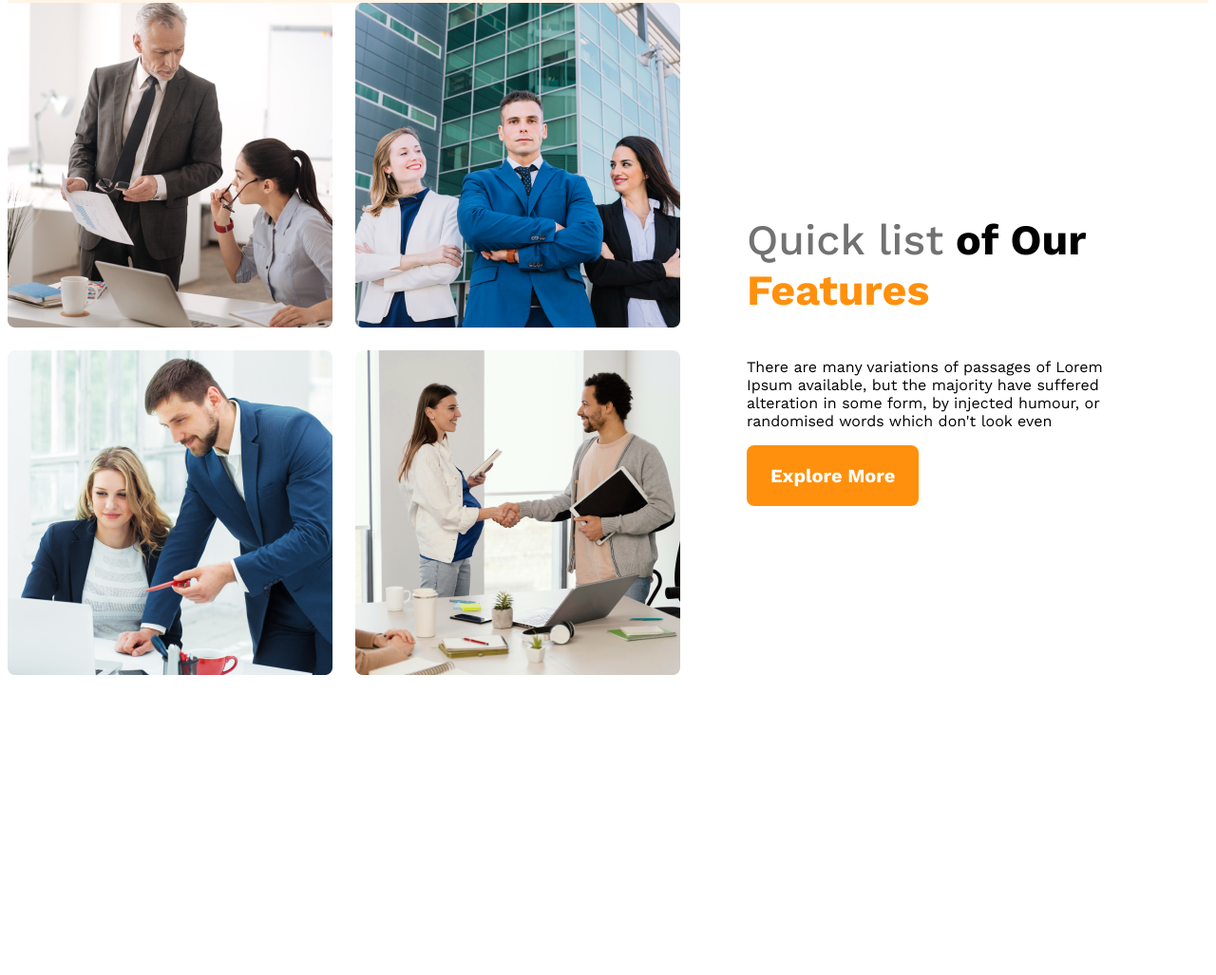
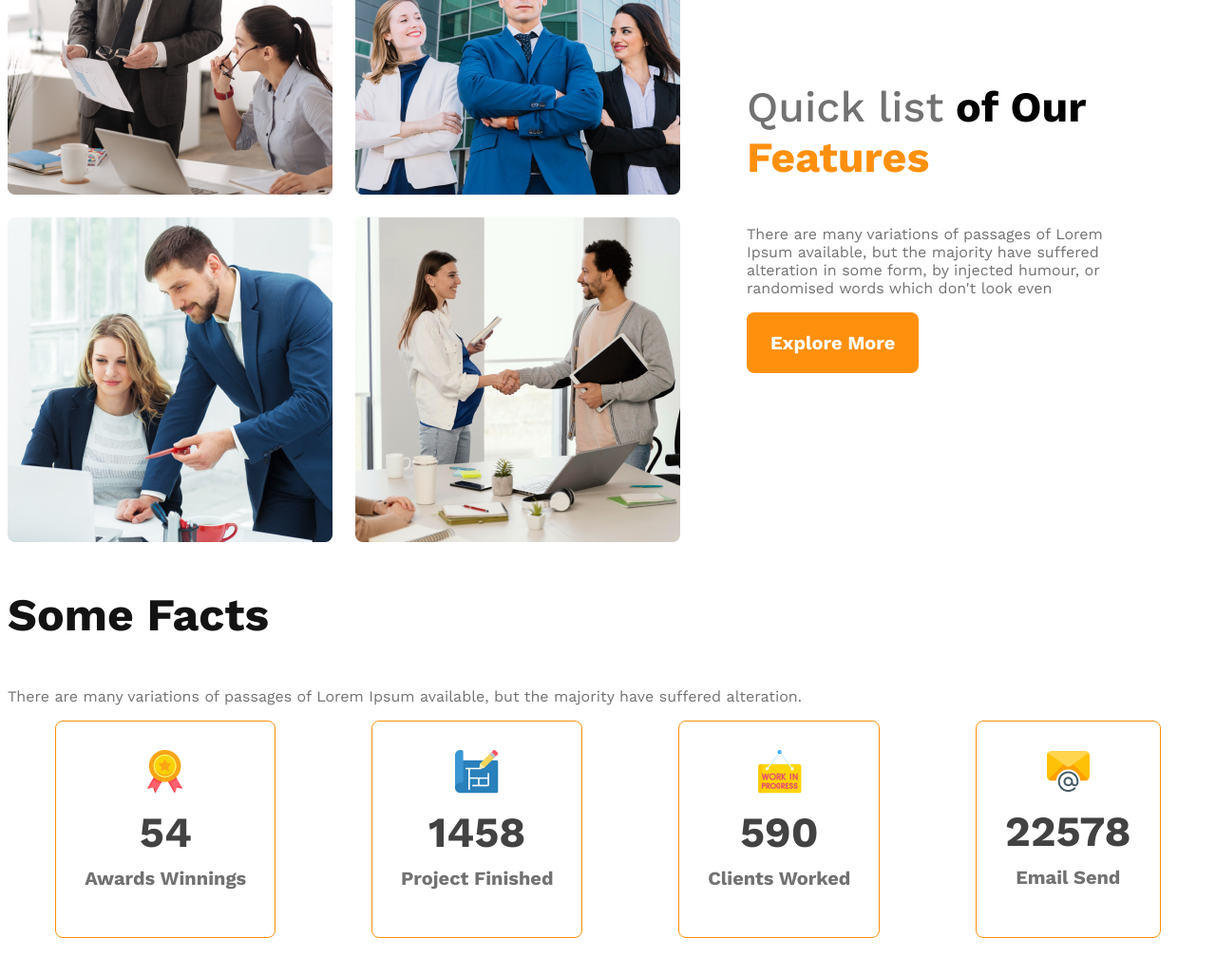
Before and after one commit to mariakhalek7/g3-architects, a plain HTML site: page index.html in a window 1280 px wide. Shown: the part 1019-2046 px from the top of the page at 95% size. Before the commit the page ends 1738 px from the top, so only its background shows below. Drawn offline with nearby package versions, Linux system fonts and the light colour scheme.

Commit message:
facts section added

```diff
--- a/index.html
+++ b/index.html
@@ -19,8 +19,8 @@
          </nav>
          <div class="banner">
           <div class="banner-content">
-            <h1 class="banner-title">Brand New Group of Architects</h1>
-            <p class="banner-description">
+            <h1 class="section-title">Brand New Group of Architects</h1>
+            <p class="text-light-gray">
                 There are many variations of passages of Lorem Ipsum available, but the majority have suffered alteration in some form, by injected humour, or randomised words which don't look even
             </p>
             <button class="btn-primary">Explore more</button>
@@ -32,7 +32,7 @@
 
     <!-- header end -->
     <main>
-        <!-- features section start -->
+        <!--teams section start -->
         <section class="teams-container">
            <div class="teams-img-container">
           <img src="images/team1.png" alt="">
@@ -42,10 +42,44 @@
            </div>
            <div class="tams-content">
             <h3 class="teams-title"><span class="quick-list">Quick list</span> of Our <span class="text-features">Features</span></h3>
-            <p class="teams-description">There are many variations of passages of Lorem Ipsum available, but the majority have suffered alteration in some form, by injected humour, or randomised words which don't look even</p>
+            <p class="text-light-gray">There are many variations of passages of Lorem Ipsum available, but the majority have suffered alteration in some form, by injected humour, or randomised words which don't look even</p>
             <button class="btn-primary">Explore More</button>
 
            </div>
+        </section>
+        <!-- features section -->
+        <section class="features">
+
+        </section>
+
+        <section class="facts">
+            <h3 class="section-title">Some Facts</h3>
+            <p class="text-light-gray">There are many variations of passages of Lorem Ipsum available, but the majority have suffered alteration.</p>
+            <div class="facts-card-container">
+                <div class="card">
+                    <img src="images/icons/ribon.png" alt="">
+                    <h2 class="card-stats">54</h2>
+                    <p class="card-title">Awards Winnings</p>
+                </div>
+                <div class="card">
+                    <img src="images/icons/projects.png" alt="">
+                    <h2 class="card-stats">1458</h2>
+                    <p class="card-title">Project Finished</p>
+                </div>
+                <div class="card">
+                    <img src="images/icons/customers.png" alt="">
+                    <h2 class="card-stats">590</h2>
+                    <p class="card-title">Clients Worked</p>
+                </div>
+                <div class="card">
+                    <img src="images/icons/email.png" alt="">
+                    <h2 class="card-stats">22578</h2>
+                    <p class="card-title">Email Send</p>
+                </div>
+
+            </div>
+
+
         </section>
 
 
--- a/styles/architects.css
+++ b/styles/architects.css
@@ -1,8 +1,26 @@
 /* work sans font */
   @import url('https://fonts.googleapis.com/css2?family=Open+Sans:wght@400;500&family=Work+Sans:wght@400;500;700;800&display=swap');
+  /* shared styles */
  *{
 font-family: 'Work Sans', sans-serif;
   }
+  .btn-primary{
+    background-color: #ff900e;
+    border-radius: 8px;
+    border: 0;
+    padding: 20px 25px;
+    color: #fff;
+    font-size: 1.25rem;
+    font-weight: 600;
+    cursor: pointer;
+  }
+  .text-light-gray{
+    color: #727272;
+
+  }
+
+
+  /* -----heading styles */
   header{
     background-color: rgba(255, 144, 14, 0.10);
     padding: 50px 240px;
@@ -25,7 +43,7 @@ font-family: 'Work Sans', sans-serif;
     text-decoration: none;
     color:#424242 ;
   }
-  .nav-title{
+  .section-title{
     font-size: 3rem;
     font-weight: 700;
     color: #131313;
@@ -42,20 +60,8 @@ font-family: 'Work Sans', sans-serif;
     font-weight: 700;
     color:#131313;
   }
-  .banner-description{
-    color: #727272;
 
-  }
-  .btn-primary{
-    background-color: #ff900e;
-    border-radius: 8px;
-    border: 0;
-    padding: 20px 25px;
-    color: #fff;
-    font-size: 1.25rem;
-    font-weight: 600;
-    cursor: pointer;
-  }
+
   .banner img{
     width: 100%;
     margin-top: 20px;
@@ -66,7 +72,7 @@ font-family: 'Work Sans', sans-serif;
 
   main{
     max-width: 1440px;
-    margin: 0 auto;
+    margin: 70px auto;
 
   }
   .teams-container{
@@ -94,14 +100,51 @@ font-family: 'Work Sans', sans-serif;
     font-weight: 700;
   }
 
+  /* fact section */
+  .facts-card-container{
+    display: flex;
+    justify-content: space-around;
+  }
+  .facts-card-container .card{
+    border:1px solid #ff900e ;
+    border-radius: 8px;
+    text-align: center;
+    padding: 30px;
+
+  }
+  .facts-card-container .card-stats{
+    font-size: 2.8rem;
+    color: #424242;
+    margin-top: 10px;
+    margin-bottom: 10px;
+  }
+  .facts-card-container .card-title{
+    font-weight: 600;
+    font-size: 1.25rem;
+    color: #727272;
+    margin-top: 5px;
+  }
+
 
   /* responsive media query */
   @media screen and (max-width:576px) {
     header{
       padding: 20px;
     }
-    nav{
+    nav,
+    .facts-card-container,
+    .teams-container{
       flex-direction: column;
+    }
+    .teams-img-container{
+      grid-template-columns: repeat(1, 1fr);
+    }
+    .tams-content, .facts-card-container{
+      padding-left: 20px;
+      padding-right: 20px;
+    }
+    .facts-card-container{
+      gap: 20px;
     }
 
   }
@@ -110,7 +153,8 @@ font-family: 'Work Sans', sans-serif;
     header{
       padding: 50px;
     }
-    nav {
+    nav,
+    .teams-container{
       flex-direction: column;
     }
 
```
